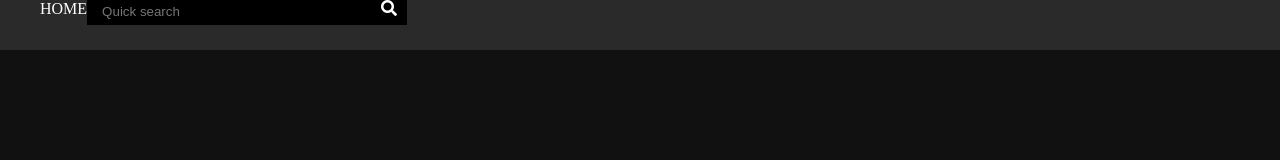
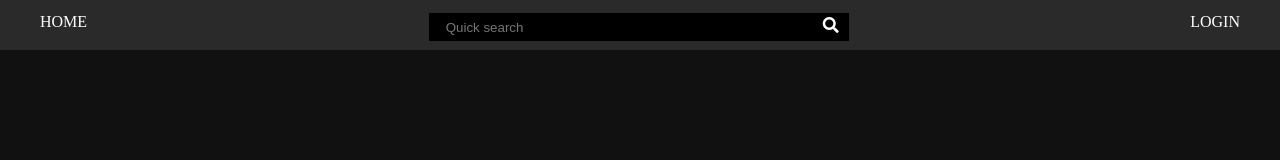
Before and after one commit to kaitoz11/jap-website, a plain HTML site: page index.html in a window 1280 px wide. Drawn offline with nearby package versions, Linux system fonts and the light colour scheme.

Commit message:
nav_3 (done 98%)

```diff
--- a/index.html
+++ b/index.html
@@ -14,12 +14,13 @@
 
         </nav-bar> -->
         <div id="test-nav">
-            <div class="container ngang">
-                <div>HOME</div>
+            <div class="container ngang main-nav">
+                <div class="cchild ho">HOME</div>
                 <div class="search-bar ngang">
                     <input type="text" id="searchbar" placeholder="Quick search">
-                    <i class="fas fa-search"></i>
+                    <div style="padding-top: 4px;" class="ho" onclick=""><i class="fas fa-search"></i></div>
                 </div>
+                <div class="cchild ho">LOGIN</div>
             </div>
         </div>
     </div>
--- a/script/main.js
+++ b/script/main.js
@@ -0,0 +1,6 @@
+function load_login(){
+
+}
+function load_signin(){
+
+}
--- a/script/vue-components.js
+++ b/script/vue-components.js
@@ -9,6 +9,14 @@ Vue.component('nav-bar',{
 let app = new Vue({
     el:"#main",
     data: {
+        // user id = 0 (not logged in yet)(1 as admin)
+        user_id=0,
+
+    },
+    method: {
+        main: load_main(),
+        login: load_login(),
+        signin: load_signin(),
 
     }
 })
--- a/style/style.css
+++ b/style/style.css
@@ -8,11 +8,20 @@ body{
     background-color: #2a2a2a;
     position: fixed;
     width: 100%;
+    margin-bottom: 100px;
 }
 .container{
     max-width: 1200px;
     width: 100%;
     margin: 0 auto;
+}
+.main-nav{
+    justify-content: space-between;
+    margin: 0 auto;
+    padding: 12.5px 0;
+}
+.cchild{
+    height: 100%;
 }
 .fas{
     color: white;
@@ -23,17 +32,25 @@ body{
 }
 .search-bar{
     background-color: black;
-    width: 300px;
-    height: 25px;
+    width: 400px;
+    height: 28px;
     display: flex;
     justify-content: space-between ;
-    padding: 0 10px;
+    padding: 0px 10px;
+}
+i{
+    max-height: 22px;
+    margin: auto;
 }
 #searchbar{
+    width: 100%;
     border: none;
     outline: none;
     color: white;
     background-color: black;
     height: 20px;
-    margin-left: 3px;
+    margin: 4px 5px 2px 5px;
 }
+.ho:hover{
+    cursor: pointer;
+}
```
Also changed, not shown: test.html (added).
